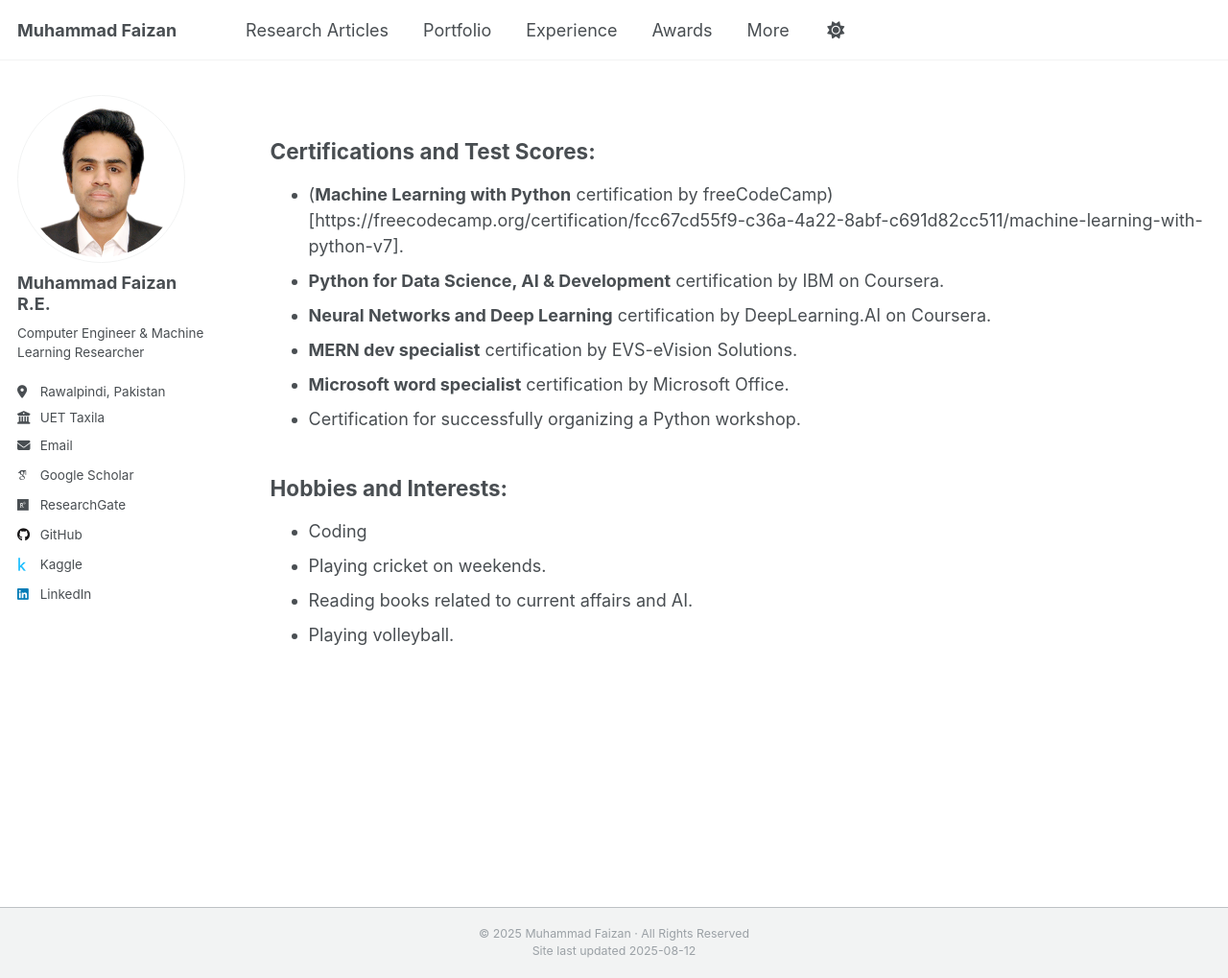
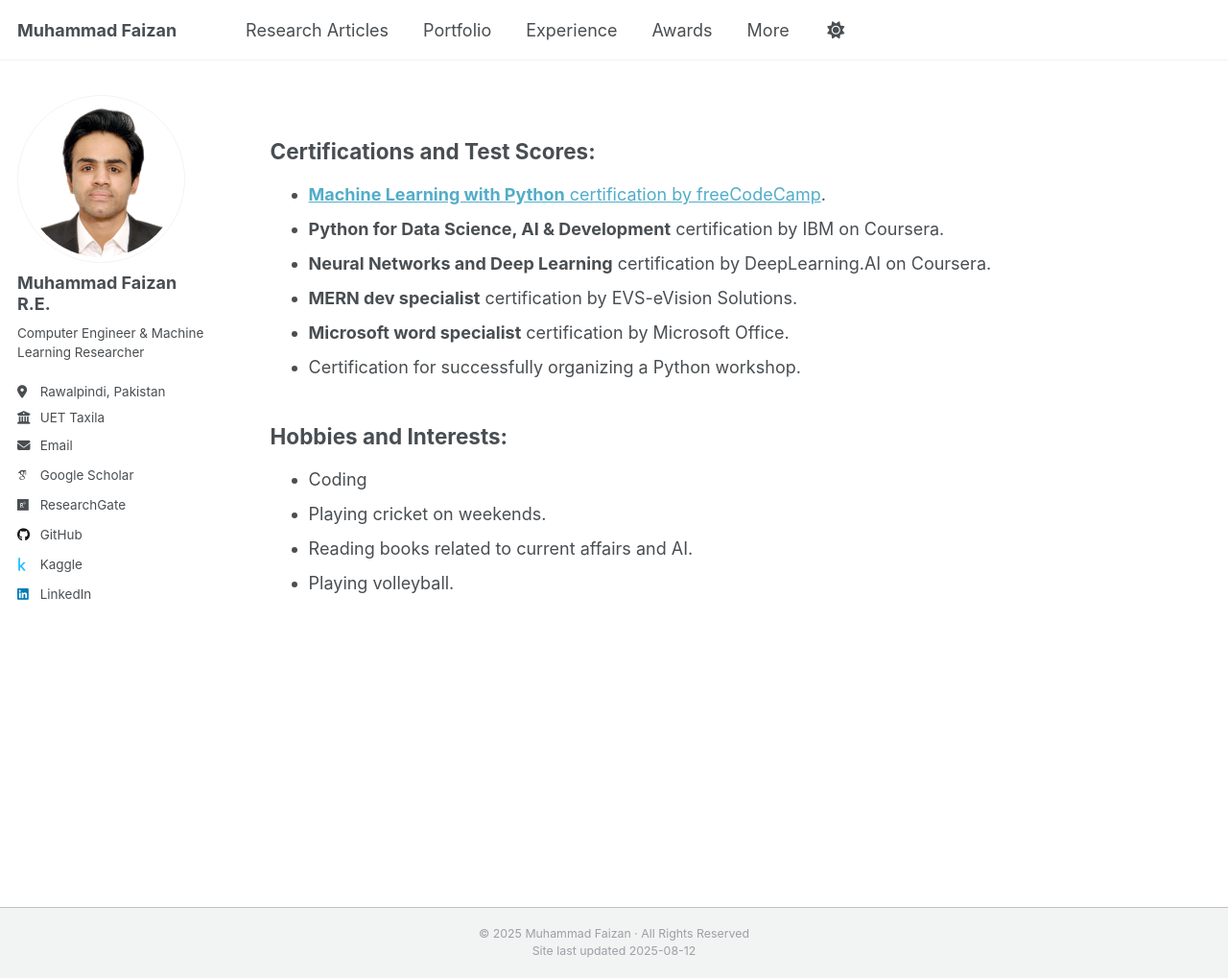
Before and after one commit to MuhammadFaizan99/MuhammadFaizan99.github.io, a Jekyll site: the page built from _pages/more.md, in a window 1280 px wide and 1019 px high. Shown: the whole window at 96% size. Built offline with Jekyll 4.4.1, drawn with Linux system fonts in a browser that asks for light colours; some web fonts are replaced; a script that is not in the unit is left out.

Commit message:
Update more.md

```diff
--- a/_pages/more.md
+++ b/_pages/more.md
@@ -10,7 +10,7 @@ redirect_from:
 
 ## Certifications and Test Scores:
 
-- (**Machine Learning with Python** certification by freeCodeCamp)[https://freecodecamp.org/certification/fcc67cd55f9-c36a-4a22-8abf-c691d82cc511/machine-learning-with-python-v7].
+- [**Machine Learning with Python** certification by freeCodeCamp](https://freecodecamp.org/certification/fcc67cd55f9-c36a-4a22-8abf-c691d82cc511/machine-learning-with-python-v7).
 - **Python for Data Science, AI & Development** certification by IBM on Coursera.
 - **Neural Networks and Deep Learning** certification by DeepLearning.AI on Coursera.
 - **MERN dev specialist** certification by EVS-eVision Solutions.
```
